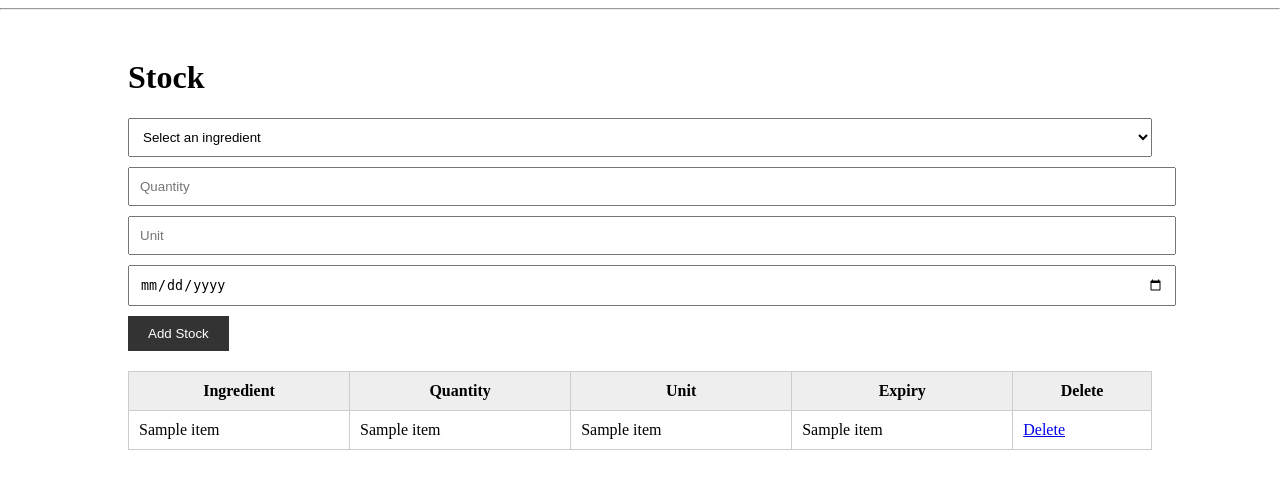
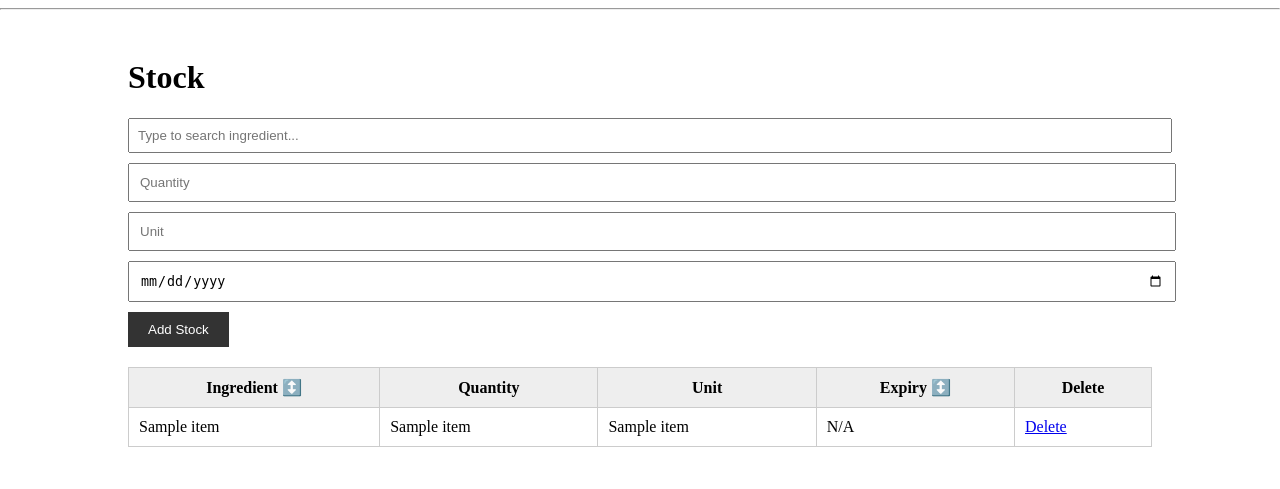
Before and after one commit to esintao/dynamicdining, a Flask app: template templates/stock.html in a window 1280 px wide. Shown: the part 48-537 px from the top of the page. Run offline with Flask 3, Linux system fonts and the light colour scheme; the template is opened without the code that fills it: most values are stand-ins (such as "Sample title", 1, 10 or a date in 2020).

Commit message:
updating stock

```diff
--- a/templates/stock.html
+++ b/templates/stock.html
@@ -4,41 +4,109 @@
 <h1>Stock</h1>
 
 <form action="/add_stock" method="POST">
-    <select name="i_id" required>
-        <option value="">Select an ingredient</option>
+    <input list="ingredients-list" id="ingredient-search" placeholder="Type to search ingredient..." required
+        style="width: 100%; padding: 8px; margin-bottom: 10px;">
+
+    <input type="hidden" name="i_id" id="hidden-i-id" required>
+
+    <datalist id="ingredients-list">
         {% for ingredient in ingredients %}
-            <option value="{{ ingredient[0] }}">
-                {{ ingredient[1] }}
-            </option>
+        <option data-id="{{ ingredient[0] }}" value="{{ ingredient[1] }}">
             {% endfor %}
-    </select>
+    </datalist>
 
-    <input type="number" step="0.01" name="quantity" placeholder="Quantity">
-    <input type="text" name="unit" placeholder="Unit">
+    <input type="number" step="0.01" name="quantity" placeholder="Quantity" required>
+    <input type="text" name="unit" placeholder="Unit" required>
     <input type="date" name="expiry_date">
 
     <button type="submit">Add Stock</button>
 </form>
 
-<table>
+<style>
+    th.sortable {
+        cursor: pointer;
+        user-select: none;
+    }
+
+    th.sortable:hover {
+        background-color: #ddd;
+    }
+</style>
+
+<table id="stock-table">
+    <thead>
         <tr>
-        <th>Ingredient</th>
+            <th class="sortable" onclick="sortTable(0, 'text')">Ingredient ↕️</th>
             <th>Quantity</th>
             <th>Unit</th>
-        <th>Expiry</th>
+            <th class="sortable" onclick="sortTable(3, 'date')">Expiry ↕️</th>
             <th>Delete</th>
         </tr>
-
+    </thead>
+    <tbody>
         {% for item in stock_items %}
         <tr>
             <td>{{ item[1] }}</td>
             <td>{{ item[2] }}</td>
             <td>{{ item[3] }}</td>
-        <td>{{ item[4] }}</td>
+            <td>{{ item[4] if item[4] else 'N/A' }}</td>
             <td>
-            <a href="/delete_stock/{{ item[0] }}">Delete</a>
+                <a href="/delete_stock/{{ item[0] }}" onclick="return confirm('Delete this item?');">Delete</a>
             </td>
         </tr>
         {% endfor %}
+    </tbody>
 </table>
+
+<script>
+    // --- 1. SEARCH FUNCTION MATCHING ID ---
+    document.getElementById('ingredient-search').addEventListener('input', function (e) {
+        var input = e.target;
+        var list = input.getAttribute('list');
+        var options = document.getElementById(list).options;
+        var hiddenInput = document.getElementById('hidden-i-id');
+
+        hiddenInput.value = "";
+
+        for (var i = 0; i < options.length; i++) {
+            if (options[i].value === input.value) {
+                hiddenInput.value = options[i].getAttribute('data-id');
+                break;
+            }
+        }
+    });
+
+    // --- 2. MULTI-COLUMN TABLE SORTING FUNCTION ---
+    let sortDirections = [true, true, true, true]; // Tracks ascending/descending states
+
+    function sortTable(columnIndex, dataType) {
+        const table = document.getElementById("stock-table");
+        const tbody = table.querySelector("tbody");
+        const rows = Array.from(tbody.querySelectorAll("tr"));
+
+        // Reverse the sort direction tracker for this column
+        sortDirections[columnIndex] = !sortDirections[columnIndex];
+        const isAscending = sortDirections[columnIndex];
+
+        rows.sort((rowA, rowB) => {
+            let cellA = rowA.cells[columnIndex].innerText.trim();
+            let cellB = rowB.cells[columnIndex].innerText.trim();
+
+            // Handle empty/N/A entries gracefully so they stay at the bottom
+            if (cellA === 'N/A' || cellA === '') return 1;
+            if (cellB === 'N/A' || cellB === '') return -1;
+
+            if (dataType === 'date') {
+                // Turn text strings into comparison timestamps
+                return isAscending ? new Date(cellA) - new Date(cellB) : new Date(cellB) - new Date(cellA);
+            } else {
+                // Standard alphabetical sorting for ingredient names
+                return isAscending ? cellA.localeCompare(cellB) : cellB.localeCompare(cellA);
+            }
+        });
+
+        // Re-inject sorted rows back into the HTML body layout
+        rows.forEach(row => tbody.appendChild(row));
+    }
+</script>
 {% endblock %}
```
Lines whose indentation alone changed are shown as unchanged.
